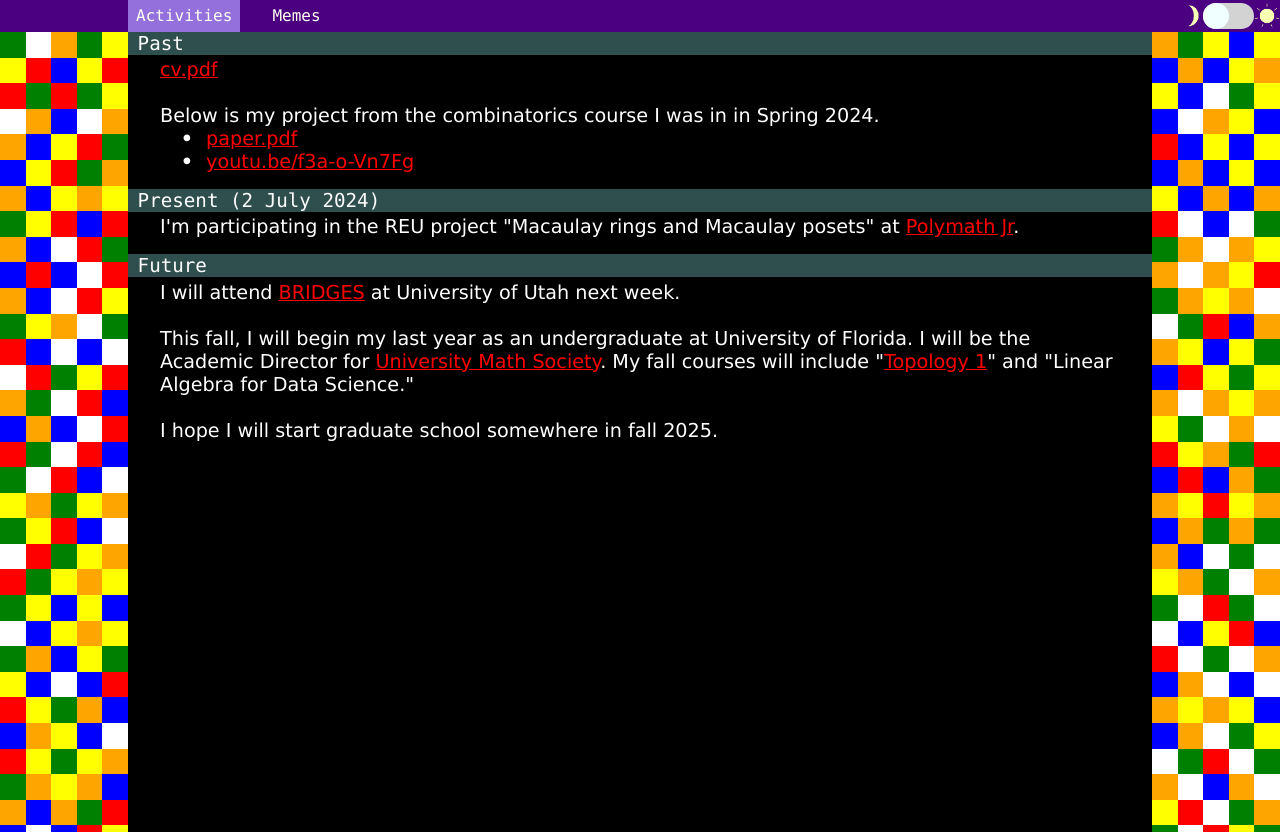
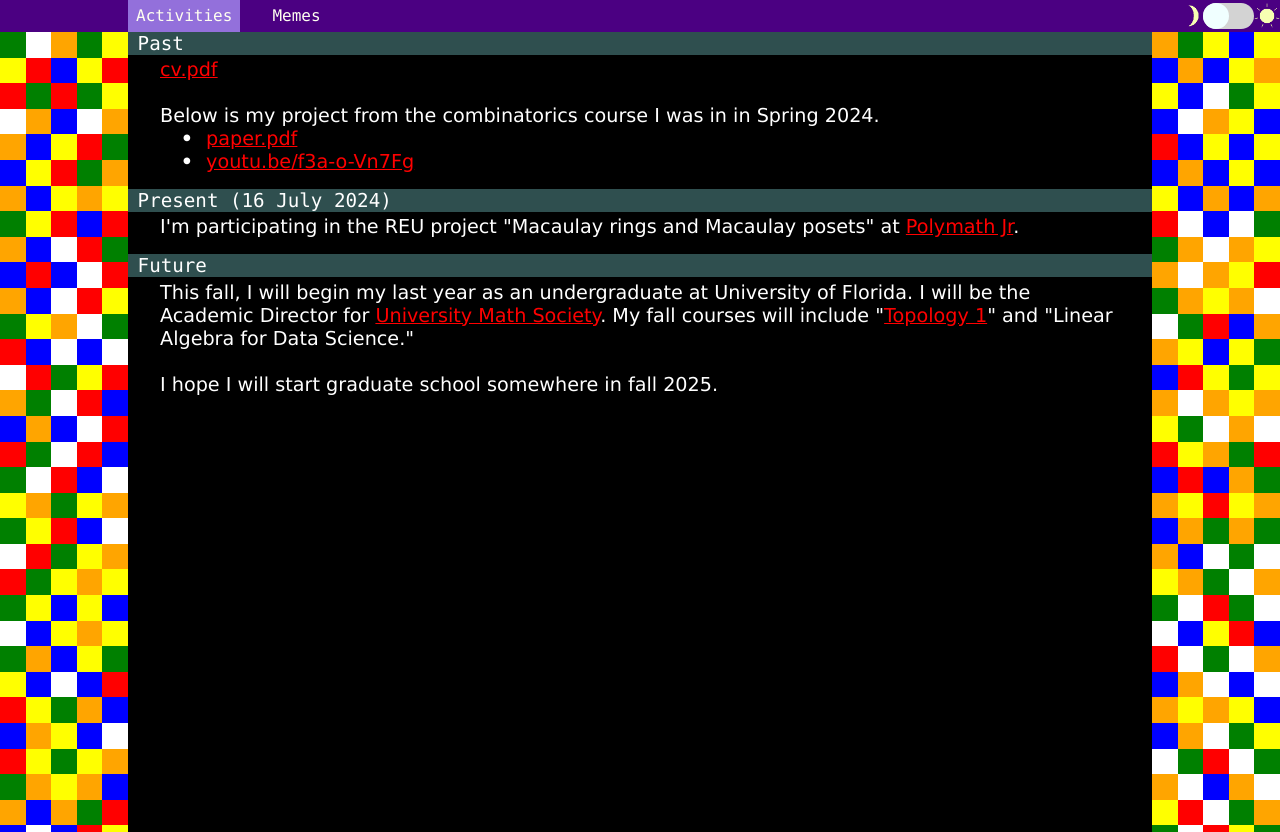
Before and after one commit to pbeall/pbeall.github.io, a plain HTML site: page index.html in a window 1280 px wide. Drawn offline with Linux system fonts and the light colour scheme.

Commit message:
fixed minor error in paper.pdf

```diff
--- a/index.html
+++ b/index.html
@@ -49,7 +49,7 @@ Below is my project from the combinatorics course I was in in Spring 2024.
 </p>
 </div>
 
-<h1>Present (2 July 2024)</h1><div class="h1below">
+<h1>Present (16 July 2024)</h1><div class="h1below">
 <p>
 I'm participating in the REU project "Macaulay rings and Macaulay posets" at <a href="https://geometrynyc.wixsite.com/polymathreu" target="_blank">Polymath Jr</a>.
 </p>
@@ -57,9 +57,6 @@ I'm participating in the REU project "Macaulay rings and Macaulay posets" at <a
 
 <h1>Future</h1><div class="h1below">
 <p>
-I will attend <a href="https://www.math.utah.edu/awmchapter/conference/" target="_blank">BRIDGES</a> at University of Utah next week.
-
-<br><br>
 This fall, I will begin my last year as an undergraduate at University of Florida. I will be the Academic Director for <a href="https://ums.math.ufl.edu/" target="_blank">University Math Society</a>. My fall courses will include "<a href="https://people.clas.ufl.edu/henry-adams/mtg6346-f2024/" target="_blank">Topology 1</a>" and "Linear Algebra for Data Science."
 
 <br><br>
```
Also changed, not shown: 2 other files.
